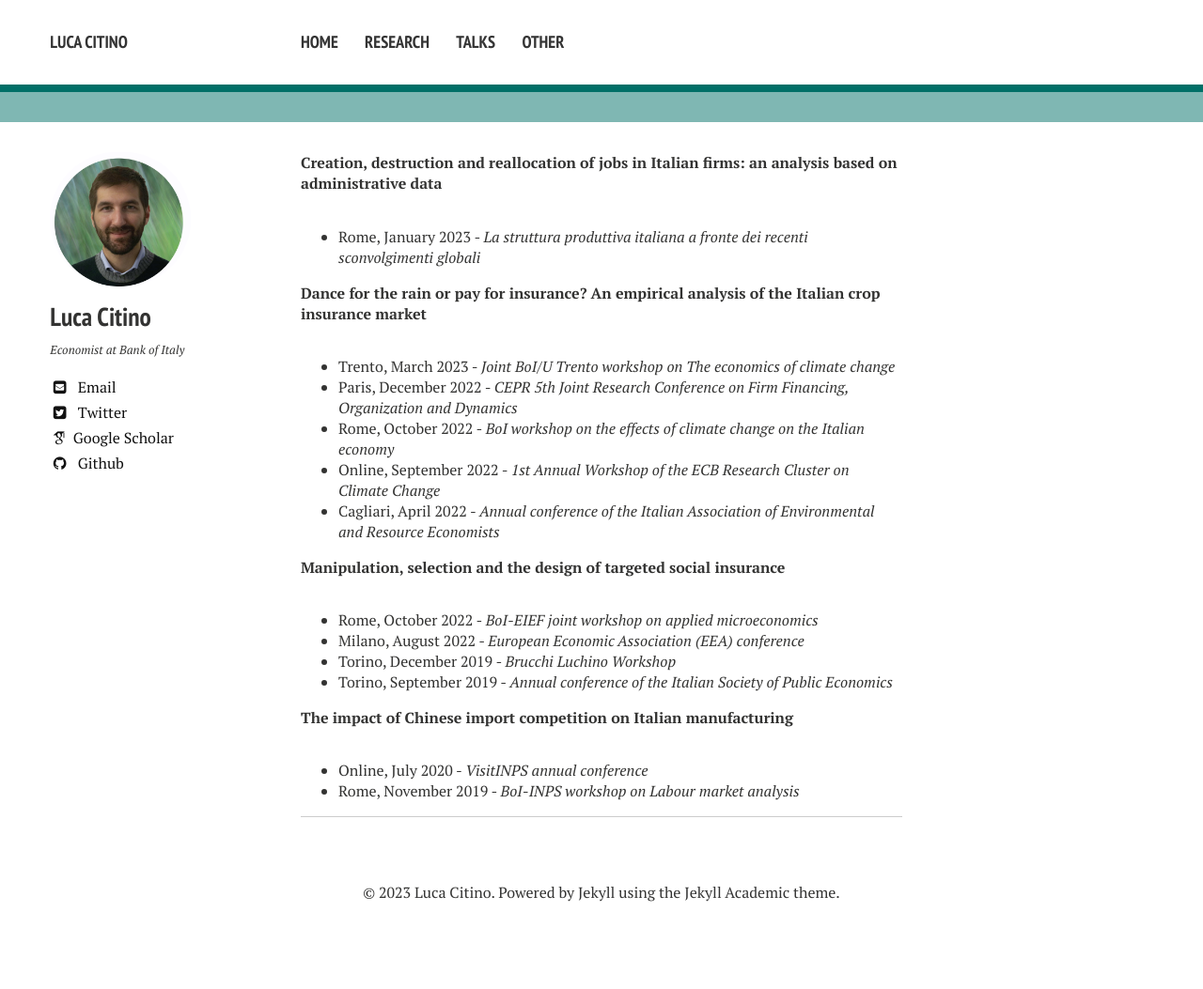
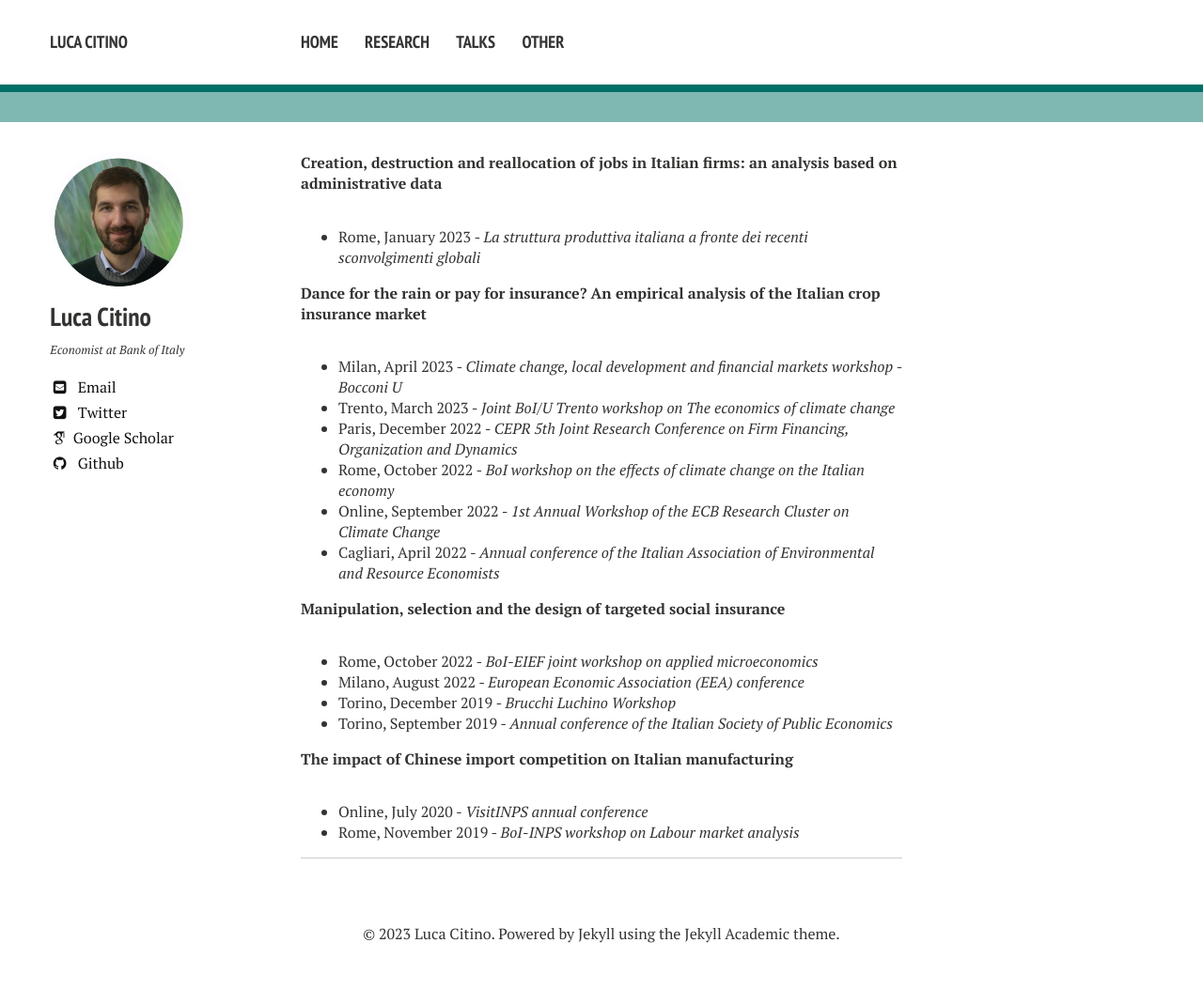
Before and after one commit to luca-citino/luca-citino.github.io, a Jekyll site: the page built from talks.md, in a window 1280 px wide. Shown: the whole page at 94% size. Built offline with Jekyll 4.4.1, drawn with Linux system fonts in a browser that asks for light colours; nearby versions of some CDN libraries; some web fonts are replaced; before the commit the page ends 1009 px from its top, so only the background shows below that.

Commit message:
Update talks.md

```diff
--- a/talks.md
+++ b/talks.md
@@ -8,6 +8,7 @@ layout: page
 
 **Dance for the rain or pay for insurance? An empirical analysis of the Italian crop insurance market**
 
+- Milan, April 2023 - *Climate change, local development and financial markets workshop - Bocconi U*
 - Trento, March 2023 - *Joint BoI/U Trento workshop on The economics of climate change*
 - Paris, December 2022 - *CEPR 5th Joint Research Conference on Firm Financing, Organization and Dynamics*
 - Rome, October 2022 - *BoI workshop on the effects of climate change on the Italian economy*
```
